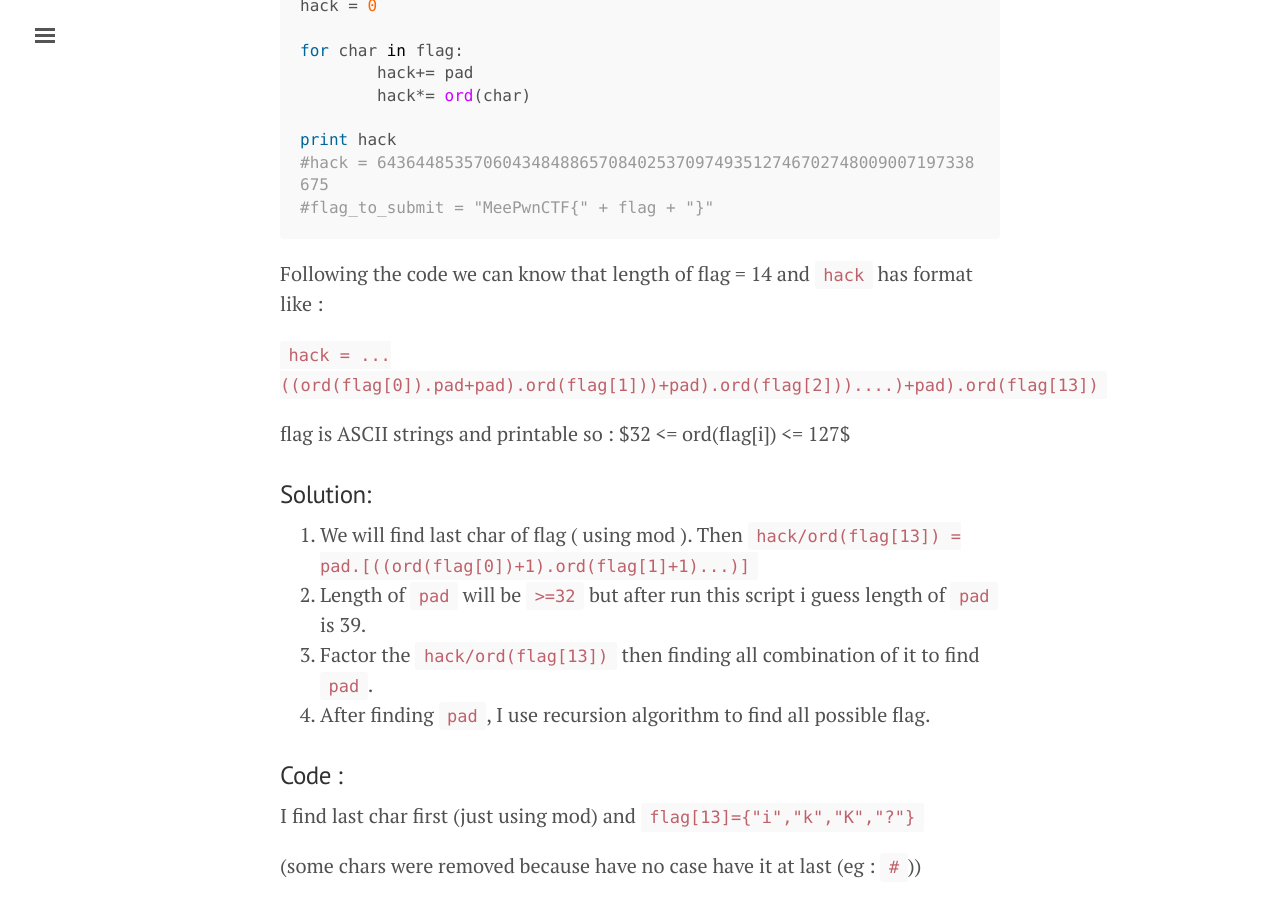
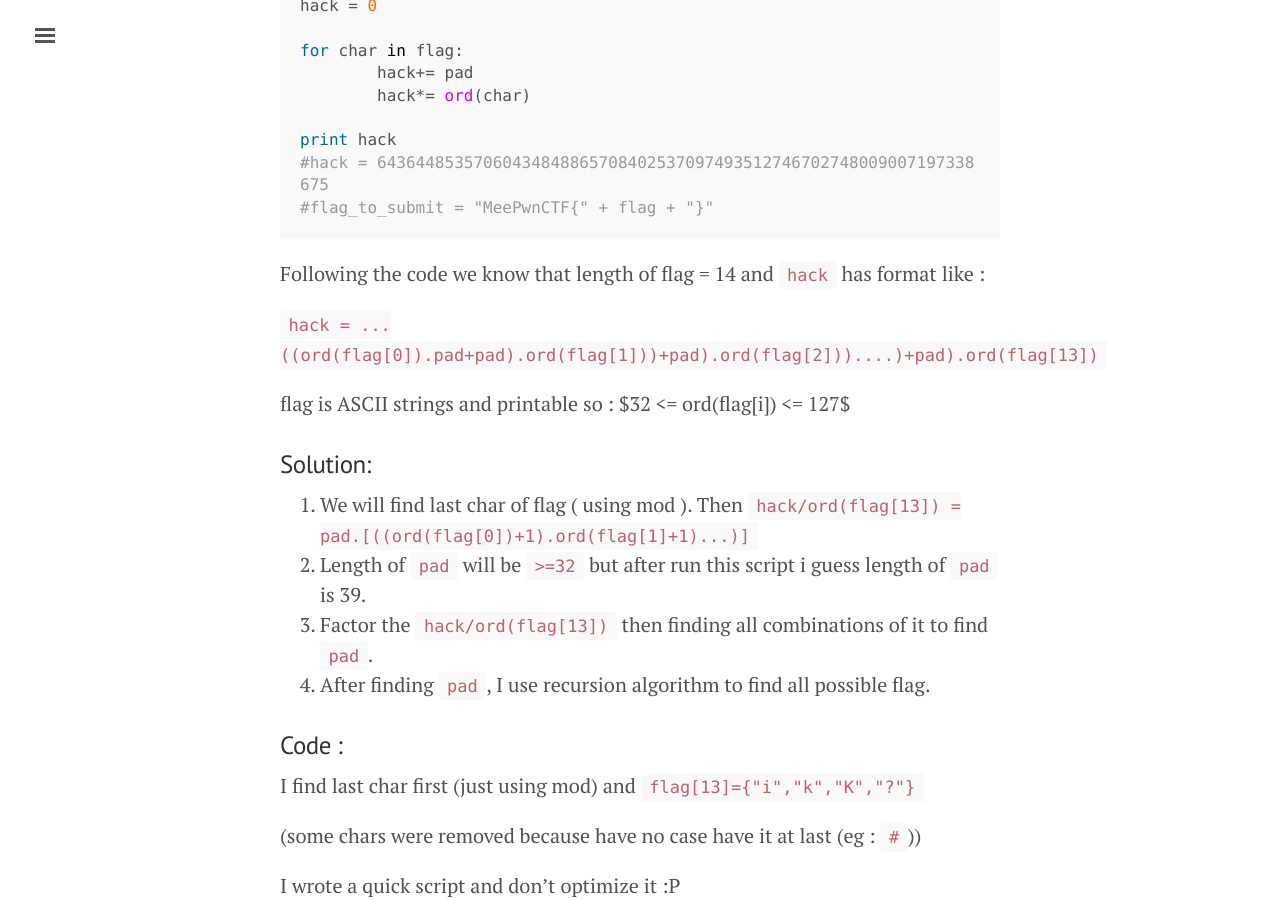
Before and after one commit to znqt/znqt.github.io, a Jekyll site: the page built from _posts/2017-07-17-meepwnctf-crypto-math.md, in a window 1280 px wide and 900 px high, scrolled down 630 px. Built offline with Jekyll 4.4.1, drawn with Linux system fonts in a browser that asks for light colours.

Commit message:
Update 2017-07-17-meepwnctf-crypto-math.md

````diff
--- a/_posts/2017-07-17-meepwnctf-crypto-math.md
+++ b/_posts/2017-07-17-meepwnctf-crypto-math.md
@@ -29,7 +29,7 @@ print hack
 #flag_to_submit = "MeePwnCTF{" + flag + "}"
 ```
 
-Following the code we can know that length of flag = 14 and `hack` has format like :
+Following the code we know that length of flag = 14 and `hack` has format like :
 
 `hack = ...((ord(flag[0]).pad+pad).ord(flag[1]))+pad).ord(flag[2]))....)+pad).ord(flag[13])`
 
@@ -39,7 +39,7 @@ flag is ASCII strings and printable so :  $32 <= ord(flag[i]) <= 127$
 
 1. We will find last char of flag ( using mod ). Then `hack/ord(flag[13]) = pad.[((ord(flag[0])+1).ord(flag[1]+1)...)]`
 2. Length of `pad` will be `>=32` but after run this script i guess length of `pad` is 39.
-3. Factor the `hack/ord(flag[13])` then finding all combination of it to find `pad`.
+3. Factor the `hack/ord(flag[13])` then finding all combinations of it to find `pad`.
 4. After finding `pad`, I use recursion algorithm to find all possible flag.
 
 ### Code :
````
